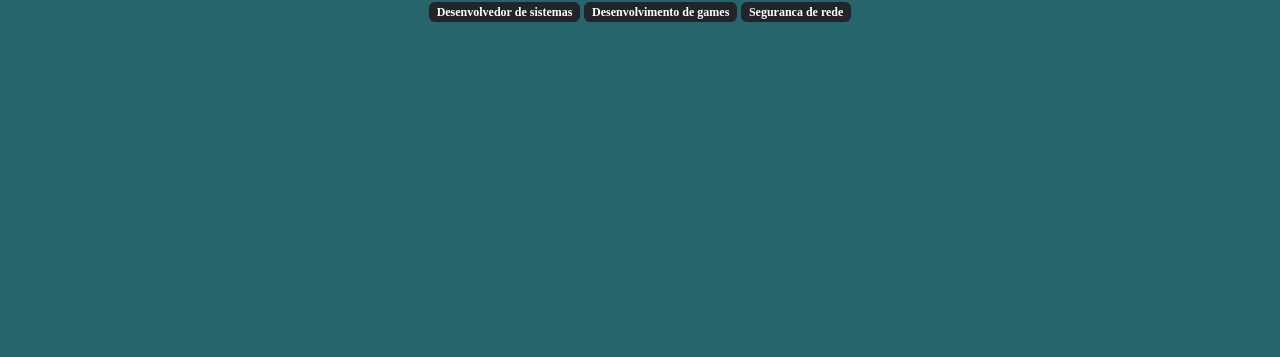
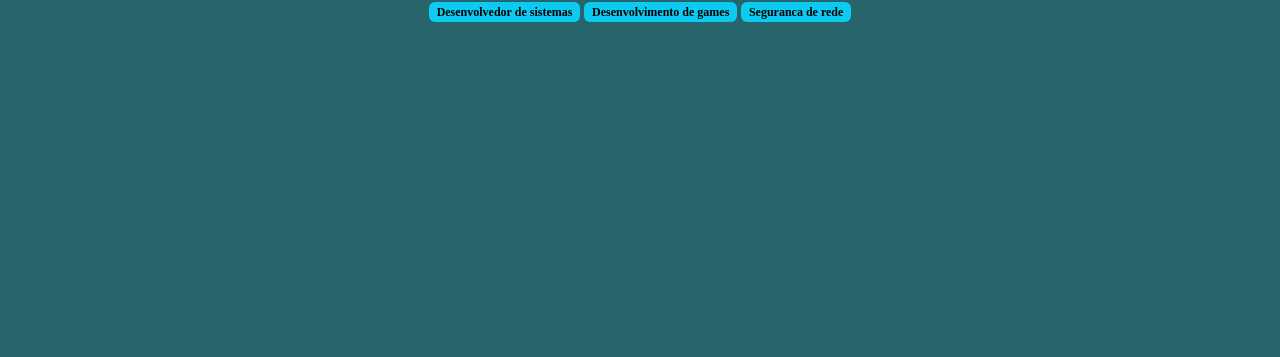
Before and after one commit to vitorgabriel15/2024-portifolio, a plain HTML site: page index.html in a window 1280 px wide. Shown: the part 443-800 px from the top of the page. Drawn offline with nearby package versions, Linux system fonts and the light colour scheme; a web font is replaced by a local one.

Commit message:
Add files via upload

```diff
--- a/index.html
+++ b/index.html
@@ -14,9 +14,9 @@
     <p>Meu nome é Vitor Gabriel e tenho 17 anos. Sou aluno do Tancredo, onde estou cursando Desenvolvimento de Sistemas. Desde cedo, me interessei por tecnologia e programação, o que me levou a escolher essa área. Estou sempre buscando aprender novas linguagens e desenvolver projetos inovadores. Além dos estudos, gosto de jogar e praticar vôlei, o que enriquece minha experiência como jovem aprendiz no mundo da tecnologia.</p>
     <h2> Minhas habilidades</h2>
     <div>
-        <p class="badge text-bg-dark">Desenvolvedor de sistemas</p>
-        <p class="badge text-bg-dark">Desenvolvimento de games</p>
-        <p class="badge text-bg-dark">Seguranca de rede</p>
+        <p class="badge text-bg-info">Desenvolvedor de sistemas</p>
+        <p class="badge text-bg-info">Desenvolvimento de games</p>
+        <p class="badge text-bg-info">Seguranca de rede</p>
         <p class="badge text-bg-dark"></p>
         <p class="badge text-bg-dark"></p>
     </div>
```
